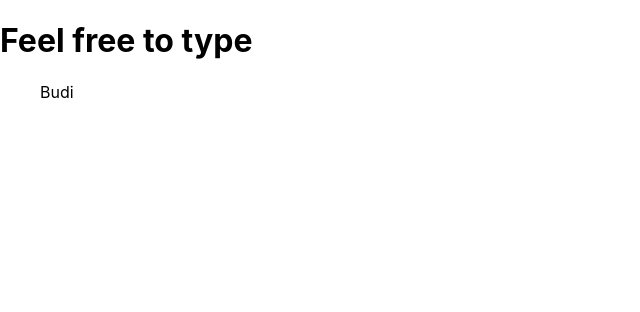
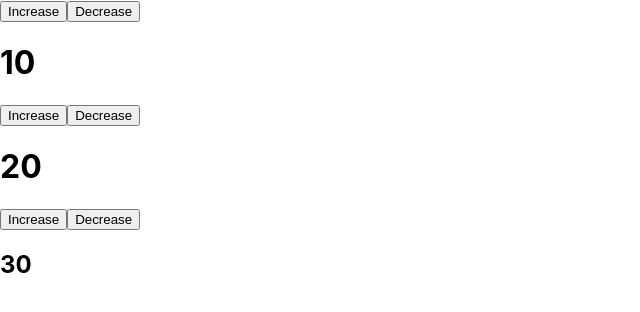
Before and after one commit to AslamPangestu/learn-hooks-reactjs, a React (Create React App) app: page / in a window 1280 px wide. Shown: the top 312 px of the page, without its empty margins (0-640 px from the left). Built offline with nearby package versions, Linux system fonts and the light colour scheme.

Commit message:
custom hook, multiple component

```diff
--- a/src/App.js
+++ b/src/App.js
@@ -1,31 +1,55 @@
-import React, { useState, useEffect } from 'react'
+import React, { useState } from 'react'
 
 function App() {
-  const userText = useKeyPress('Budi')
   return (
     <div>
-      <h1>Feel free to type</h1>
-      <blockquote>{userText}</blockquote>
+      <Display start={10} />
+      <Display start={20} />
+      <FancyDisplay start={30} />
     </div>
   )
 }
 
-function useKeyPress(startingValue) {
-  const [userText, setUserText] = useState(startingValue)
-  function handleUserKeyPress(event) {
-    const { key, keyCode } = event
-    if (keyCode === 32 || (keyCode >= 65 && keyCode <= 90)) {
-      setUserText(`${userText}${key}`)
-    }
+function useCounter(startingValue) {
+  const [count, setCount] = useState(startingValue)
+  function handleIncrease() {
+    setCount(prevCount => {
+      return prevCount + 1
+    })
   }
-  useEffect(() => {
-    window.addEventListener('keydown', handleUserKeyPress)
-    return () => {
-      window.removeEventListener('keydown', handleUserKeyPress)
-    }
-  })
+  function handleDecrease() {
+    setCount(prevCount => {
+      return prevCount - 1
+    })
+  }
 
-  return userText
+  return {
+    count,
+    handleIncrease,
+    handleDecrease
+  }
+}
+
+function Display(props) {
+  const { count, handleIncrease, handleDecrease } = useCounter(props.start)
+  return (
+    <div>
+      <button onClick={handleIncrease}>Increase</button>
+      <button onClick={handleDecrease}>Decrease</button>
+      <h1>{count}</h1>
+    </div>
+  )
+}
+
+function FancyDisplay(props) {
+  const { count, handleIncrease, handleDecrease } = useCounter(props.start)
+  return (
+    <section>
+      <button onClick={handleIncrease}>Increase</button>
+      <button onClick={handleDecrease}>Decrease</button>
+      <h2>{count}</h2>
+    </section>
+  )
 }
 
 export default App
```
